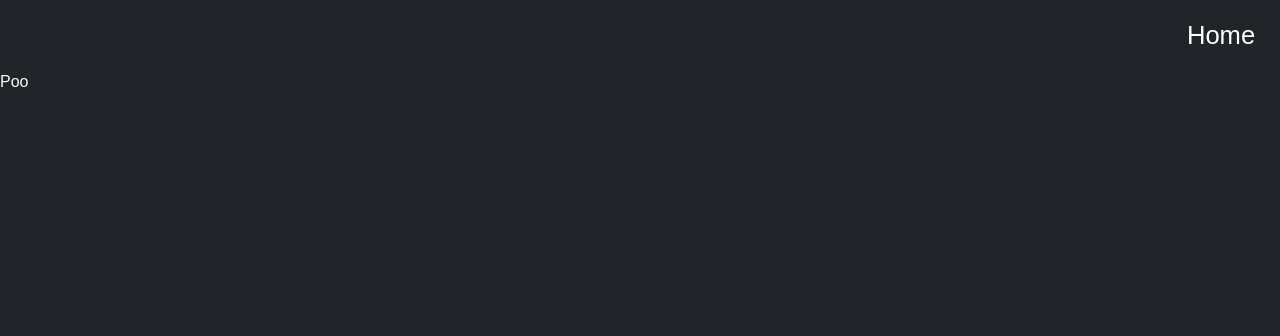
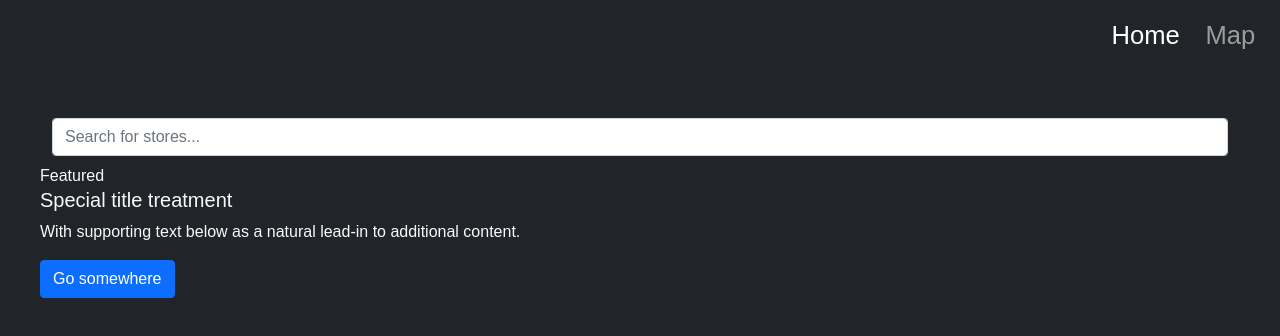
Before and after one commit to ethanlim04/JamhacksV, a React (Create React App) app in the folder client/: page / in a window 1280 px wide. Shown: the top 336 px of the page. Built offline with nearby package versions, Linux system fonts and the light colour scheme.

Commit message:
backup at Sat May 22 2021 19:55:01 GMT-0400 (Eastern Daylight Time)

```diff
--- /dev/null
+++ b/client/src/components/bootstrap/index.ts
@@ -0,0 +1 @@
+export {Spinner} from "./spinner"
--- /dev/null
+++ b/client/src/components/bootstrap/spinner.tsx
@@ -0,0 +1,112 @@
+import React from "react"
+
+interface Props {
+    /**
+     * The spinner colour. Must be a theme colour
+     *
+     * @default
+     */
+    color?: string
+
+    /**
+     * Spinner type
+     *
+     * @default border
+     */
+    type?: "border" | "grow"
+
+    /**
+     * Extra classname for the spinner
+     */
+    className?: string
+
+    /**
+     * Extra styling for the spinner
+     */
+    style?: React.CSSProperties
+
+    /**
+     * If the spinner should be small
+     */
+    small?: boolean
+
+    /**
+     * If spinner should be centred in a container
+     */
+    centered?: boolean
+
+    /**
+     * The width of the spinner with a CSS unit
+     */
+    size?: string
+
+    /**
+     * If spinner should be inline. Makes the parent a `span`, and allows for spinners inside buttons, etc
+     */
+    inline?: boolean
+
+    /**
+     * If the spinner should be preceded with anything
+     */
+    children?: React.ReactNode
+}
+
+/**
+ * Bootstrap spinner
+ *
+ * @param props - Props for spinner
+ * @see {@link https://getbootstrap.com/docs/5.0/components/spinners}
+ */
+export const Spinner: React.FC<Props> = (props) => {
+    // Spinner color
+    const color = props.color ? `text-${props.color}` : ""
+    // Classname for a small spinner
+    const size = props.small || props.inline ? `spinner-${props.type ?? "border"}-sm` : ""
+    // Style object
+    const style = props.style ?? {}
+
+    if (props.size) {
+        style.width = props.size
+        style.height = props.size
+    }
+
+    if (props.inline) {
+        const className = `spinner-${props.type ?? "border"} ${size} ${color} ${
+            props.className ?? ""
+        }`
+
+        return (
+            <>
+                <span className={className} role="status" aria-hidden="true" />
+                <span className="visually-hidden">Loading...</span>
+                {props.children}
+            </>
+        )
+    } else if (props.centered) {
+        const className = `spinner-${props.type ?? "border"} ${size} ${color} ${
+            props.className ?? ""
+        }`
+
+        return (
+            <div className="d-flex justify-content-center h-100 align-items-center">
+                <div className={className} style={style}>
+                    <span className="visually-hidden">Loading...</span>
+                </div>
+                {props.children}
+            </div>
+        )
+    }
+
+    const className = `spinner-${props.type ?? "border"} ${size} ${color} ${props.className ?? ""}`
+
+    return (
+        <>
+            <div className={className} style={style}>
+                <span className="visually-hidden">Loading...</span>
+            </div>
+            {props.children}
+        </>
+    )
+}
+
+export default Spinner
--- /dev/null
+++ b/client/src/components/home/home.scss
@@ -0,0 +1,5 @@
+@use "../../styles/variables" as variables;
+
+.home-search {
+    padding: 40px;
+}
--- a/client/src/components/home/index.tsx
+++ b/client/src/components/home/index.tsx
@@ -1 +1,35 @@
-export const Home = () => <div>Poo</div>
+import "./home.scss"
+
+// thumbnail, name, location, time last updated
+
+
+export const Home = () => (
+    <div className="home-search">
+        <nav className="navbar navbar-dark bg-dark">
+            <form className="container-fluid">
+                <div className="input-group">
+                    {/* <span className="input-group-text" id="basic-addon1">@</span> */}
+                    <input
+                        type="text"
+                        className="form-control"
+                        placeholder="Search for stores..."
+                        aria-label="Store"
+                        aria-describedby="basic-addon1"
+                    />
+                </div>
+            </form>
+        </nav>
+        <div className="card bg-dark">
+            <div className="card-header">Featured</div>
+            <div className="card-body">
+                <h5 className="card-title">Special title treatment</h5>
+                <p className="card-text">
+                    With supporting text below as a natural lead-in to additional content.
+                </p>
+                <a href="#" className="btn btn-primary">
+                    Go somewhere
+                </a>
+            </div>
+        </div>
+    </div>
+)
--- a/client/src/components/map/index.tsx
+++ b/client/src/components/map/index.tsx
@@ -1,6 +1,7 @@
 import "./map.scss"
 import React from "react"
 import GoogleMapReact from "google-map-react"
+import {Spinner} from "../bootstrap"
 
 // https://blog.logrocket.com/a-practical-guide-to-integrating-google-maps-in-react/
 
@@ -10,18 +11,38 @@ const LocationPin: React.FC<{[key: string]: unknown}> = () => (
     </div>
 )
 
-type MapProps = {
+type MapState = {
     center?: {
         lat: number
         lng: number
     }
-    zoom?: number
 }
 
-export class Map extends React.Component<MapProps> {
-    public static defaultProps = {
-        center: {lat: 55.752026874155774, lng: 37.617498776503886},
-        zoom: 11,
+export class Map extends React.Component<{}, MapState> {
+    public constructor(props: {}) {
+        super(props)
+
+        /**
+         * IMPORTANT: COORDINATES OF THE KREMLIM: {lat: 55.752121, lng: 37.617664}
+         */
+
+        this.state = {}
+    }
+
+    public componentDidMount = async () => {
+        try {
+            const location = await new Promise<GeolocationPosition>((resolve, reject) => {
+                navigator.geolocation?.getCurrentPosition(resolve, reject, {
+                    enableHighAccuracy: true,
+                })
+            })
+
+            this.setState({
+                center: {lat: location.coords.latitude, lng: location.coords.longitude},
+            })
+        } catch (err) {
+            console.error((err as GeolocationPositionError).message)
+        }
     }
 
     public onMapClick = ({lat, lng}: GoogleMapReact.ClickEventValue): void => {
@@ -29,23 +50,25 @@ export class Map extends React.Component<MapProps> {
     }
 
     public render = () => {
-        const {center = Map.defaultProps.center, zoom = Map.defaultProps.zoom} = this.props
+        const {center} = this.state
 
-        return (
+        return center ? (
             <div className="map">
-                <h2 className="map-h2">Putin's house e</h2>
+                <h2 className="map-h2">Stores Near You</h2>
 
                 <div className="google-map">
                     <GoogleMapReact
                         onClick={this.onMapClick}
                         bootstrapURLKeys={{key: "AIzaSyDVTYkxSwz-XSCvNrg_yJn-TBqp_spUrAw"}}
-                        defaultCenter={center}
-                        defaultZoom={zoom}
+                        center={center}
+                        zoom={15}
                     >
                         <LocationPin lat={center.lat} lng={center.lng} />
                     </GoogleMapReact>
                 </div>
             </div>
+        ) : (
+            <Spinner color="primary" size="25vw" className="my-5" centered />
         )
     }
 }
--- a/client/src/components/navbar/index.tsx
+++ b/client/src/components/navbar/index.tsx
@@ -121,7 +121,10 @@ export class Navbar extends React.PureComponent<Partial<RouteComponentProps>, Na
             )
         }
 
-        const navValues: string[][] = [["/", "Home"]]
+        const navValues: string[][] = [
+            ["/", "Home"],
+            ["/map", "Map"]
+        ]
 
         this._setCurrentPage(navValues)
 
```
Also changed, not shown: 2 other files (tests, documents, lock files or other folders).
